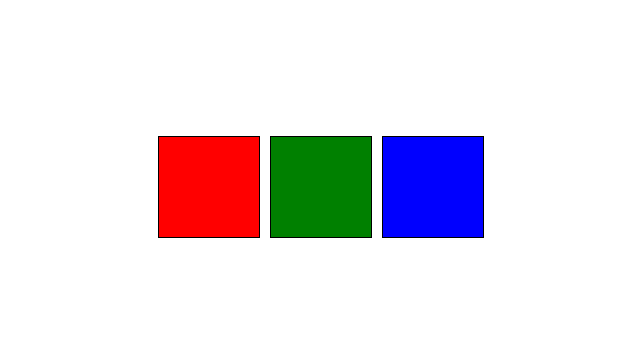
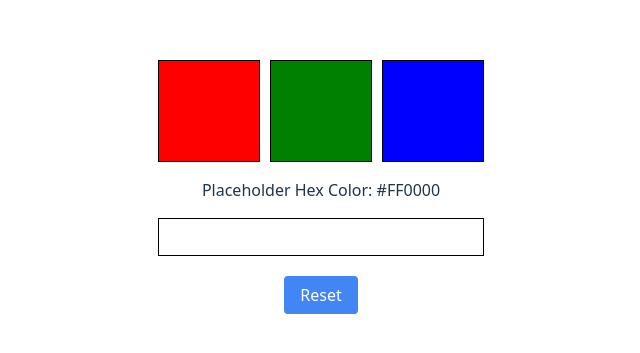
Before and after one commit to mathyasp/color-challenge, a React (Vite) app: page / in a window 1280 px wide. Shown: the part 213-566 px from the top of the page, without its empty margins (319-959 px from the left). Built offline with nearby package versions, Linux system fonts and the light colour scheme.

Commit message:
Add placeholder features

```diff
--- a/src/App.css
+++ b/src/App.css
@@ -3,42 +3,6 @@
   margin: 0 auto;
   padding: 2rem;
   text-align: center;
-}
-
-.logo {
-  height: 6em;
-  padding: 1.5em;
-  will-change: filter;
-  transition: filter 300ms;
-}
-.logo:hover {
-  filter: drop-shadow(0 0 2em #646cffaa);
-}
-.logo.react:hover {
-  filter: drop-shadow(0 0 2em #61dafbaa);
-}
-
-@keyframes logo-spin {
-  from {
-    transform: rotate(0deg);
-  }
-  to {
-    transform: rotate(360deg);
-  }
-}
-
-@media (prefers-reduced-motion: no-preference) {
-  a:nth-of-type(2) .logo {
-    animation: logo-spin infinite 20s linear;
-  }
-}
-
-.card {
-  padding: 2em;
-}
-
-.read-the-docs {
-  color: #888;
 }
 
 .container {
@@ -52,3 +16,28 @@
   height: 100px;
   border: 1px solid black;
 }
+
+.message-area {
+  margin-top: 15px;
+  min-height: 36px;
+  font-weight: bold;
+  border: 1px solid black;
+}
+
+.button-container {
+  margin-top: 20px;
+}
+
+button {
+  padding: 8px 16px;
+  background-color: #4285f4;
+  color: white;
+  border: none;
+  border-radius: 4px;
+  cursor: pointer;
+  font-size: 16px;
+}
+
+button:hover {
+  background-color: #3367d6;
+}
--- a/src/App.jsx
+++ b/src/App.jsx
@@ -8,6 +8,15 @@ function App() {
         <div className="square" style={{ backgroundColor: 'green' }}></div>
         <div className="square" style={{ backgroundColor: 'blue' }}></div>
       </div>
+      <div className="color-display">
+        <p>Placeholder Hex Color: #FF0000</p>
+      </div>
+      <div className="message-area">
+
+      </div>
+      <div className="button-container">
+        <button>Reset</button>
+      </div>
     </>
   )
 }
```
